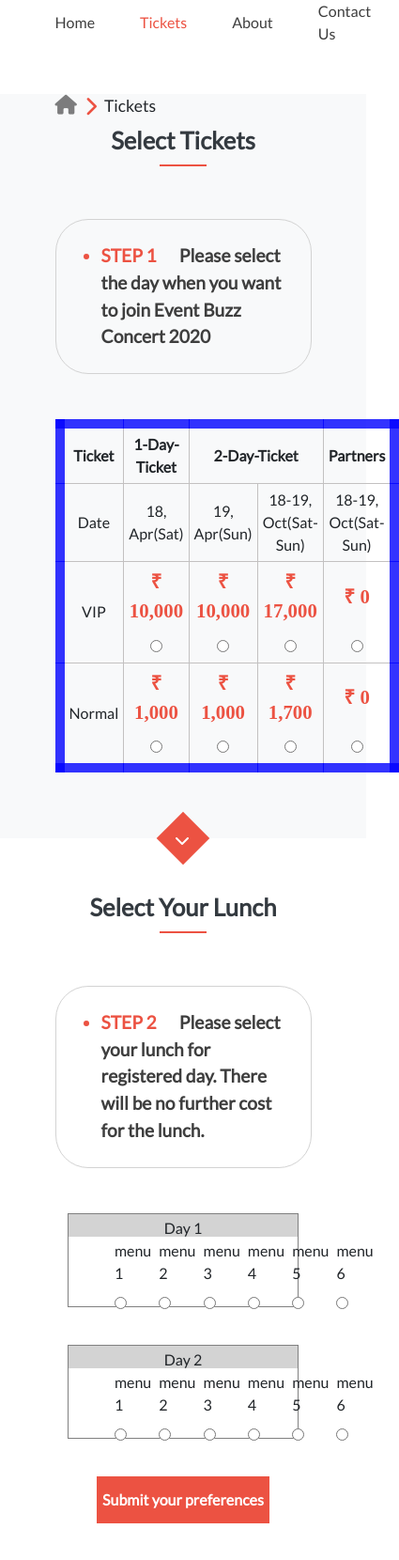
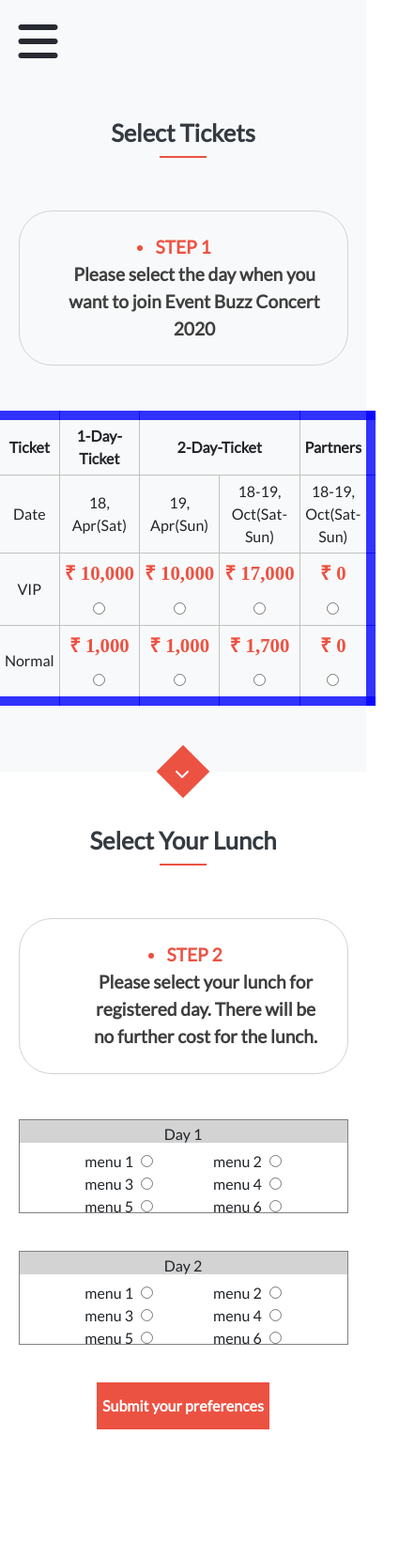
Before and after one commit to rajkumardas2701/HTML-CSS-Capstone, a plain HTML site: page tickets.html in a window 390 px wide. Shown: the whole page at 94% size, 425 px wide, since content can reach past the window. After the commit the page ends 1571 px from the top, so only its background shows below. Drawn offline with nearby package versions, Linux system fonts and the light colour scheme; a web font is replaced by a local one.

Commit message:
added responsiveness to tickets.html page

```diff
--- a/about.css
+++ b/about.css
@@ -299,7 +299,7 @@ footer {
   justify-content: flex-end;
 }
 
-body nav {
+body > nav {
   display: flex;
   flex-direction: column;
   position: fixed;
@@ -373,6 +373,7 @@ main {
   .smScreen1 {
     font-size: 1.2em;
   }
+
   .companyLogo h4 {
     margin: 40px auto;
     font-size: 2em;
--- a/style.css
+++ b/style.css
@@ -350,10 +350,6 @@ main {
   margin-top: 0;
 }
 
-.lgscreen {
-  display: flex;
-}
-
 .wrapper {
   width: 90%;
   margin: 0 auto;
--- a/tickets.css
+++ b/tickets.css
@@ -5,11 +5,37 @@
 .nav-fl {
   height: 40px;
   background-color: #3e3e3e;
+  display: flex;
+  flex-direction: column;
+  justify-content: center;
 }
 
 .wrapper {
   width: 70%;
   margin: 0 auto;
+}
+
+.logo {
+  display: flex;
+  flex-direction: row;
+}
+
+.logoName {
+  display: flex;
+  flex-direction: column;
+  justify-content: center;
+}
+
+.logoRight {
+  display: flex;
+  flex-direction: row;
+  align-items: center;
+}
+
+.logoSec {
+  display: flex;
+  flex-direction: row;
+  justify-content: space-between;
 }
 
 .nav-fl div a:hover {
@@ -54,10 +80,10 @@ a:hover {
   line-height: 100%;
 }
 
-.wrapper {
+/* .wrapper {
   width: 70%;
   margin: 0 auto;
-}
+} */
 
 main {
   margin-top: 100px;
@@ -96,10 +122,24 @@ header {
   border-bottom: 2px solid #ec5242;
 }
 
+.lgscreen {
+  display: flex;
+}
+
+.smscreen {
+  display: none;
+}
+
 .selTicket h2,
 .selLunch h2 {
   font-size: 1.6em;
   font-weight: bold;
+}
+
+.selTicket {
+  display: flex;
+  flex-direction: column;
+  align-items: center;
 }
 
 .ticketSec {
@@ -118,10 +158,6 @@ header {
 .cocogoose {
   font-family: "COCOGOOSE";
 }
-
-/* p {
-  margin-bottom: 0;
-} */
 
 th, td {
   text-align: center;
@@ -162,14 +198,11 @@ table {
 }
 
 .selLunch {
-  margin-bottom: 50px;
-  margin-top: 50px;
-}
-
-.selLunch {
   display: flex;
   flex-direction: column;
   align-items: center;
+  margin-bottom: 50px;
+  margin-top: 50px;
 }
 
 .day1Menu {
@@ -206,3 +239,136 @@ table {
   font-weight: bold;
   border: 0;
 }
+
+.tickets div {
+  display: flex;
+  flex-direction: column;
+}
+
+.menuOpt {
+  display: none;
+}
+
+.nav-right {
+  display: flex;
+  flex-direction: row;
+  align-items: center;
+  justify-content: flex-end;
+}
+
+body > nav {
+  display: flex;
+  flex-direction: column;
+  position: fixed;
+  top: 0em;
+  width: 100%;
+  z-index: 10;
+}
+
+@media screen and (max-width: 768px) {
+  body nav {
+    display: flex;
+    flex-direction: column;
+    position: fixed;
+    top: 0em;
+    width: 100%;
+    z-index: 10;
+  }
+
+  .nav-fl,
+  header {
+    display: none;
+  }
+
+  .menuOpt {
+    display: block;
+    margin-bottom: 50px;
+    margin-left: 5%;
+    padding-top: 5%;
+  }
+
+  .fa-bars {
+    color: #272a31;
+    font-size: 3em;
+  }
+
+  main {
+    margin-top: 0;
+  }
+
+  .wrapper {
+    width: 90%;
+    margin: 0 auto;
+  }
+
+  .navigation {
+    display: none;
+  }
+
+  .selLunch {
+    display: flex;
+    flex-direction: column;
+    align-items: center;
+    margin-bottom: 50px;
+    margin-top: 50px;
+  }
+}
+
+@media screen and (max-width: 1086px) {
+  .lgscreen {
+    display: none;
+  }
+
+  .smscreen {
+    display: flex;
+    flex-direction: column;
+    align-items: center;
+  }
+
+  .stepsWrap ul li,
+  .stepsWrap ul span {
+    font-size: 1.2em;
+  }
+
+  .stepsWrap ul span {
+    padding-left: 0;
+  }
+
+  .ticketSec {
+    width: 100%;
+  }
+}
+
+@media screen and (max-width: 1160px) {
+
+  .menuSec {
+    display: flex;
+    flex-direction: column;
+    align-items: center;
+    width: 100%;
+    border: 1px solid grey;
+    height: 100px;
+    margin-bottom: 40px;
+  }
+
+  .day1Menu {
+    display: flex;
+    height: auto;
+    flex-direction: row;
+    align-items: center;
+    width: 60%;
+    justify-content: space-between;
+    flex-wrap: wrap;
+  }
+
+  .day1Menu div {
+    display: flex;
+    flex-wrap: nowrap;
+    flex-direction: row;
+    align-items: center;
+  }
+
+  .day1Menu div label {
+    margin-bottom: 0em;
+  }
+}
--- a/tickets.html
+++ b/tickets.html
@@ -25,9 +25,9 @@
 </head>
 
 <body>
-    <nav class="d-lg-flex flex-column fixed-top">
-        <div class="nav-fl d-lg-flex d-md-none d-sm-none d-none flex-lg-row justify-content-lg-end">
-            <div class="wrapper d-lg-flex flex-lg-row align-items-center justify-content-end">
+    <nav>
+        <div class="nav-fl">
+            <div class="wrapper nav-right">
                 <a href="#!"><i class="fab fa-facebook-f text-white pr-4"></i></a>
                 <a href="#!"><i class="fab fa-twitter text-white mr-4"></i></a>
                 <a href="#!">
@@ -42,18 +42,18 @@
             </div>
         </div>
         <header class="bg-white">
-            <div class="wrapper d-flex flex-row justify-content-between">
+            <div class="wrapper logoSec">
                 <figure class="">
-                    <a href="#!" class="d-lg-flex flex-lg-row d-md-none d-sm-none d-none">
+                    <a href="#!" class="logo">
                         <img src="img/beelogo.png" alt="logo">
-                        <div class="d-flex flex-column justify-content-center line-height-100">
+                        <div class="logoName line-height-100">
                             <p class="text-uppercase mb-0 text-dark font-weight-bolder lato">Event</p>
                             <span class="text-dark text-uppercase text-bold font-weight-bold lato">Buzz 2020</span>
                         </div>
                     </a>
 
                 </figure>
-                <div class="d-flex flex-row align-items-center">
+                <div class="logoRight">
                     <a href="index.html">
                         <p class="text-capitalize mr-5 lato nav-text">home</p>
                     </a>
@@ -73,16 +73,17 @@
     </nav>
     <main>
         <section class="bg-light tickets">
-            <div class="d-lg-flex flex-lg-column wrapper">
+            <a href="#!" class="menuOpt"><i class="fas fa-bars"></i></a>
+            <div class="wrapper">
                 <nav class="navigation">
                     <a href="index.html"><i class="fas fa-home text-black-50 pr-2"></i></a>
                     <i class="fas fa-chevron-right col-org pr-2"></i>
                     <p class="lato text-capitalize mb-0">Tickets</p>
                 </nav>
-                <article class="selTicket d-flex flex-column align-items-lg-center">
+                <article class="selTicket">
                     <h2 class="text-capitalize text-dark text-center pt-2 lato">select tickets</h2>
                     <div class="stepsWrap mt-5 mb-5">
-                        <ul class="p-4 mb-0 pl-5">
+                        <ul class="p-4 mb-0 pl-5 lgscreen">
                             <li class="col-org lato font-weight-bold">STEP 1<span
                                     class="lato nav-text ml-4 font-weight-bold">Please
                                     select the
@@ -90,6 +91,17 @@
                                     when you
                                     want
                                     to join Event Buzz Concert 2020</span></li>
+
+                        </ul>
+
+                        <ul class="p-4 mb-0 smscreen">
+                            <li class="col-org lato font-weight-bold">STEP 1</li>
+                            <span class="lato nav-text ml-4 font-weight-bold text-center">Please
+                                select the
+                                day
+                                when you
+                                want
+                                to join Event Buzz Concert 2020</span>
                         </ul>
 
                     </div>
@@ -109,9 +121,9 @@
                         </tr>
                         <tr>
                             <td class="lato" rowspan="2">VIP</td>
-                            <td class="col-org cocogoose amount font-weight-bold">₹ 10,000</td>
-                            <td class="col-org cocogoose amount font-weight-bold">₹ 10,000</td>
-                            <td class="col-org cocogoose amount font-weight-bold">₹ 17,000</td>
+                            <td class="col-org cocogoose amount text-nowrap font-weight-bold">₹ 10,000</td>
+                            <td class="col-org cocogoose amount text-nowrap font-weight-bold">₹ 10,000</td>
+                            <td class="col-org cocogoose amount text-nowrap font-weight-bold">₹ 17,000</td>
                             <td class="col-org cocogoose amount font-weight-bold">₹ 0</td>
                         </tr>
 
@@ -123,9 +135,9 @@
                         </tr>
                         <tr>
                             <td class="lato" rowspan="2">Normal</td>
-                            <td class="col-org cocogoose amount font-weight-bold">₹ 1,000</td>
-                            <td class="col-org cocogoose amount font-weight-bold">₹ 1,000</td>
-                            <td class="col-org cocogoose amount font-weight-bold">₹ 1,700</td>
+                            <td class="col-org cocogoose amount text-nowrap font-weight-bold">₹ 1,000</td>
+                            <td class="col-org cocogoose amount text-nowrap font-weight-bold">₹ 1,000</td>
+                            <td class="col-org cocogoose amount text-nowrap font-weight-bold">₹ 1,700</td>
                             <td class="col-org cocogoose amount font-weight-bold">₹ 0</td>
                         </tr>
 
@@ -148,11 +160,18 @@
                 <article class="wrapper selLunch">
                     <h2 class="text-capitalize text-dark text-center pt-2 lato">select your lunch</h2>
                     <div class="stepsWrap mt-5 mb-5">
-                        <ul class="p-4 mb-0 pl-5">
+                        <ul class="p-4 mb-0 pl-5 lgscreen">
                             <li class="col-org lato font-weight-bold">STEP 2<span
                                     class="lato nav-text ml-4 font-weight-bold">Please
                                     select your lunch for registered day. There will be no further cost for the
                                     lunch.</span></li>
+                        </ul>
+
+                        <ul class="p-4 mb-0 pl-5 smscreen">
+                            <li class="col-org lato font-weight-bold">STEP 2</li><span
+                                class="lato nav-text ml-4 font-weight-bold text-center">Please
+                                select your lunch for registered day. There will be no further cost for the
+                                lunch.</span>
                         </ul>
 
                     </div>
```
Lines whose indentation alone changed are shown as unchanged.
